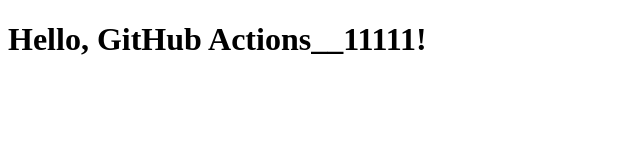
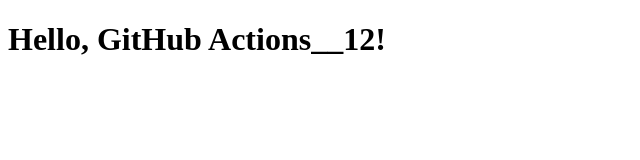
Before and after one commit to aratij56/gh-deployment-workflow, a plain HTML site: page index.html in a window 1280 px wide. Shown: the full height of the page, 0-640 px from the left. Drawn offline with Linux system fonts and the light colour scheme.

Commit message:
chnages in index

```diff
--- a/index.html
+++ b/index.html
@@ -5,7 +5,7 @@
 </html>
 
 <body>
-    <h1>Hello, GitHub Actions__11111!</h1>
+    <h1>Hello, GitHub Actions__12!</h1>
 </body>
 
 </html>
```
